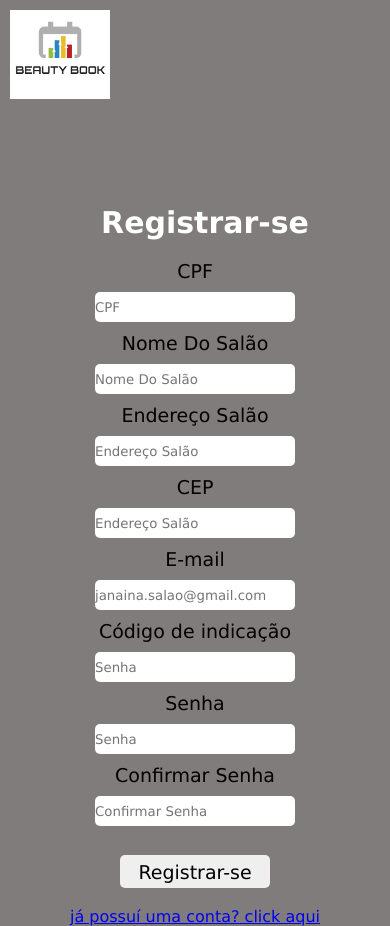
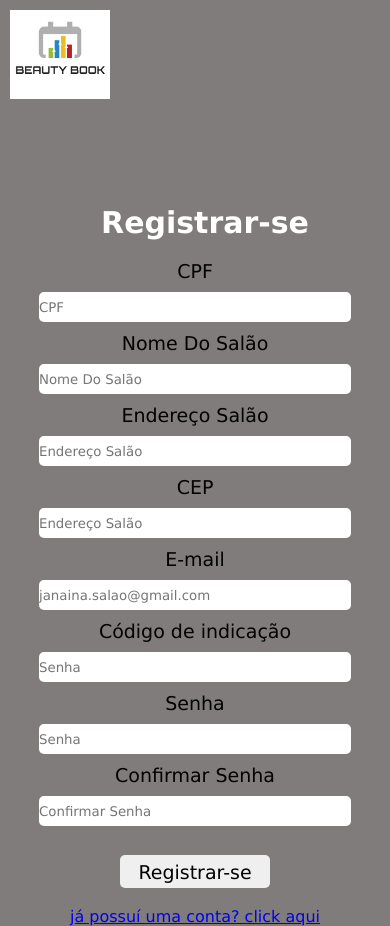
Before and after one commit to joaoMicheletti/BeautyBook, a React (Create React App) app in the folder frontend/: page /registrosalao in a window 390 px wide. Built offline with nearby package versions, Linux system fonts and the light colour scheme; what @mercadopago/sdk-react would draw is missing.

Commit message:
ajustes no tamanho dos inputs na pgina de cadastro

```diff
--- a/frontend/src/pages/RegistroSalao/style.css
+++ b/frontend/src/pages/RegistroSalao/style.css
@@ -30,7 +30,7 @@ body {
     margin-bottom: 10px;
 }
 .InpRegistroSalao {
-    width: 400px;
+    width: 100%;
     height: 30px;
     border: none;
     border-radius: 5px;
@@ -56,7 +56,7 @@ body {
         margin-left: 10px;
     }
     .InpRegistroSalao {
-        width: 200px;
+        width: 100%;
         height: 30px;
         border: none;
         border-radius: 5px;
```
Also changed, not shown: frontend/src/pages/RegistroSalao/RegistroSalao.js (+0 -8 lines).
